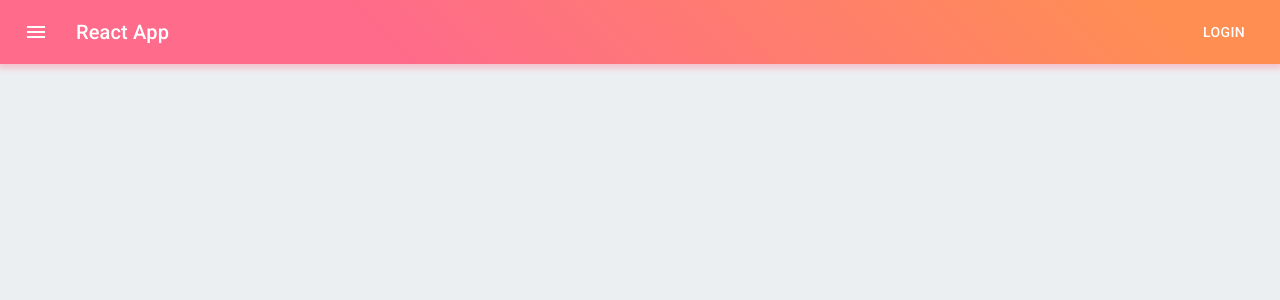
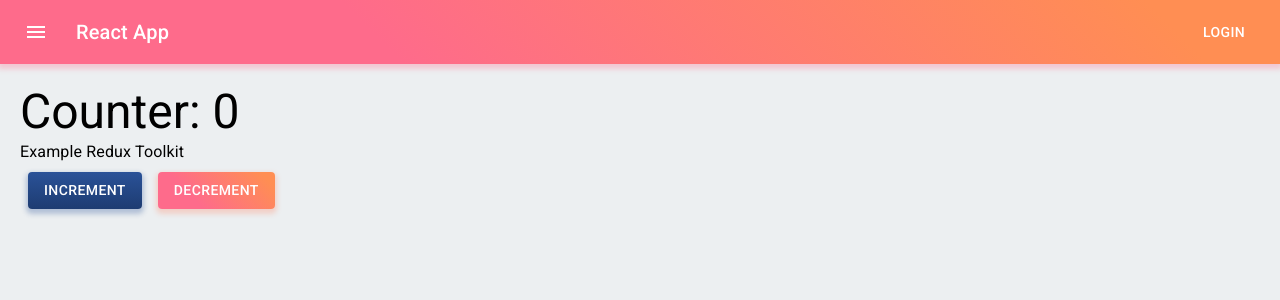
Before and after one commit to eleline/React-App-Template, a React (Create React App) app: page / in a window 1280 px wide. Shown: the top 300 px of the page. Built offline with nearby package versions, Linux system fonts and the light colour scheme.

Commit message:
Redux Toolkitのサンプル追加

```diff
--- a/package.json
+++ b/package.json
@@ -33,6 +33,7 @@
     "@material-ui/core": "^4.8.3",
     "@material-ui/icons": "^4.5.1",
     "@material-ui/styles": "^4.8.2",
+    "@reduxjs/toolkit": "^1.2.2",
     "@testing-library/jest-dom": "^4.2.4",
     "@testing-library/react": "^9.3.2",
     "@testing-library/user-event": "^7.1.2",
@@ -44,7 +45,9 @@
     "normalize.css": "^8.0.1",
     "react": "^16.12.0",
     "react-dom": "^16.12.0",
+    "react-redux": "^7.1.3",
     "react-scripts": "3.3.0",
+    "redux-logger": "^3.0.6",
     "style-loader": "^1.1.3",
     "styled-components": "^5.0.0",
     "webpack": "^4.41.5",
--- a/src/components/App.tsx
+++ b/src/components/App.tsx
@@ -1,5 +1,6 @@
 import React from "react";
 import Header from "./Header";
+import Counter from "./Counter";
 import { StylesProvider } from "@material-ui/styles";
 import blueGrey from "@material-ui/core/colors/blueGrey";
 import styled from "styled-components";
@@ -11,12 +12,18 @@ const AppArea = styled.div`
   height: 100vh;
   background-color: ${backgroundColor};
 `;
+const Main = styled.main`
+  padding: 20px;
+`;
 
 const App: React.FC = () => {
   return (
     <StylesProvider injectFirst>
       <AppArea>
         <Header />
+        <Main>
+          <Counter />
+        </Main>
       </AppArea>
     </StylesProvider>
   );
--- /dev/null
+++ b/src/components/Counter.tsx
@@ -0,0 +1,60 @@
+import React from "react";
+import { useDispatch, useSelector } from "react-redux";
+import counterModule from "../modules/counterModule";
+import { makeStyles, createStyles, Theme } from "@material-ui/core/styles";
+import Typography from "@material-ui/core/Typography";
+import Button from "@material-ui/core/Button";
+import styled from "styled-components";
+
+const useStyles = makeStyles((theme: Theme) =>
+  createStyles({
+    spacing: {
+      "& > *": {
+        margin: theme.spacing(1)
+      }
+    }
+  })
+);
+
+const CustomIncrement = styled(Button)`
+  background: linear-gradient(to top, #1e3c72 0%, #1e3c72 1%, #2a5298 100%);
+  box-shadow: 0 3px 5px 2px rgba(42, 82, 152, 0.3);
+`;
+const CustomDecrement = styled(Button)`
+  background: linear-gradient(45deg, #fe6b8b 30%, #ff8e53 90%);
+  box-shadow: 0 3px 5px 2px rgba(255, 135, 103, 0.3);
+`;
+
+const Counter = () => {
+  const dispatch = useDispatch();
+  const counter = useSelector(state => state.counter);
+  const classes = useStyles({});
+
+  const increment = () => dispatch(counterModule.actions.increment({}));
+  const decrement = () => dispatch(counterModule.actions.decrement({}));
+
+  return (
+    <div className="App">
+      <Typography variant="h3">Counter: {counter}</Typography>
+      <Typography variant="body1">Example Redux Toolkit</Typography>
+      <div className={classes.spacing}>
+        <CustomIncrement
+          variant="contained"
+          color="primary"
+          onClick={increment}
+        >
+          increment
+        </CustomIncrement>
+        <CustomDecrement
+          variant="contained"
+          color="secondary"
+          onClick={decrement}
+        >
+          decrement
+        </CustomDecrement>
+      </div>
+    </div>
+  );
+};
+
+export default Counter;
--- a/src/index.tsx
+++ b/src/index.tsx
@@ -2,8 +2,17 @@ import React from "react";
 import ReactDOM from "react-dom";
 import "normalize.css";
 import App from "./components/App";
+import { Provider } from "react-redux";
+import { setupStore } from "./store";
 import * as serviceWorker from "./serviceWorker";
 
-ReactDOM.render(<App />, document.getElementById("root"));
+const store = setupStore();
+
+ReactDOM.render(
+  <Provider store={store}>
+    <App />
+  </Provider>,
+  document.getElementById("root")
+);
 
 serviceWorker.unregister();
--- /dev/null
+++ b/src/modules/counterModule.ts
@@ -0,0 +1,13 @@
+import { createSlice } from "@reduxjs/toolkit";
+
+// createSlice() で actions と reducers を一気に生成
+const counterModule = createSlice({
+  name: "counter",
+  initialState: 0,
+  reducers: {
+    increment: (state, action) => state + 1,
+    decrement: (state, action) => state - 1
+  }
+});
+
+export default counterModule;
--- /dev/null
+++ b/src/store.ts
@@ -0,0 +1,23 @@
+import {
+  combineReducers,
+  configureStore,
+  getDefaultMiddleware
+} from "@reduxjs/toolkit";
+import logger from "redux-logger";
+import counterModule from "./modules/counterModule";
+
+// rootReducer
+const rootReducer = combineReducers({
+  counter: counterModule.reducer
+});
+
+// setup
+export const setupStore = () => {
+  const middlewares = [...getDefaultMiddleware(), logger];
+
+  const store = configureStore({
+    reducer: rootReducer,
+    middleware: middlewares
+  });
+  return store;
+};
```
Also changed, not shown: 1 other file (tests, documents, lock files or other folders).
